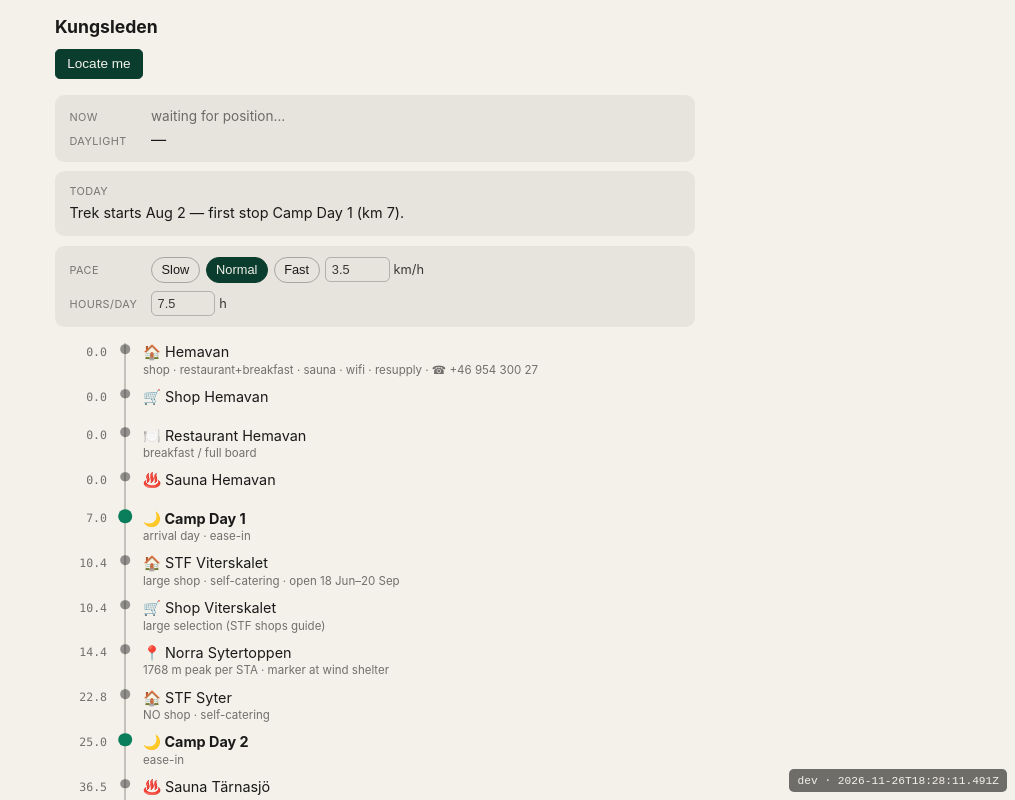
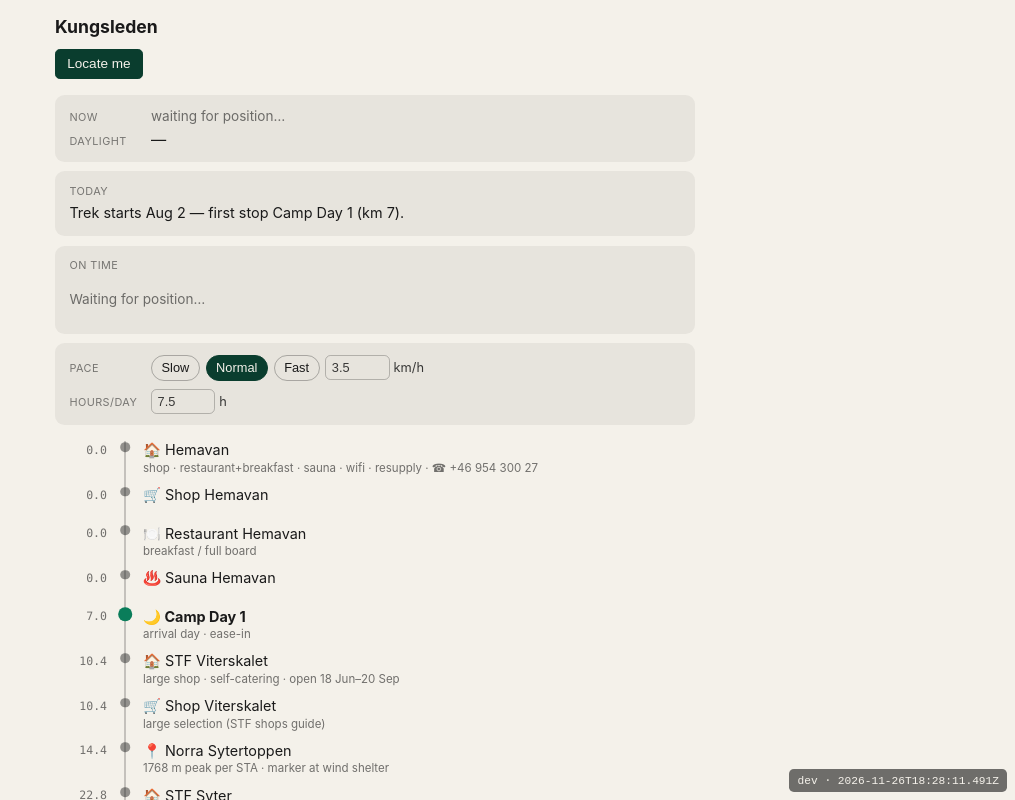
Before and after one commit to aosrgn/kungsleden-app, a Vue app: page / in a window 1280 px wide. Shown: the top 800 px of the page, without its empty margins (265-1280 px from the left). Built offline with nearby package versions, Linux system fonts and the light colour scheme.

Commit message:
feat: add ON-TIME panel with schedule and finish projection

```diff
--- /dev/null
+++ b/src/components/OnTimePanel.vue
@@ -0,0 +1,174 @@
+<script setup lang="ts">
+import { computed } from 'vue'
+import type { DiaryRow } from '../data/trip'
+import { planStops, plannedArrivalAtKm, startOfDay, addDays } from '../plan'
+
+const props = defineProps<{
+  diary: DiaryRow[]
+  positionKm: number | null
+  totalKm: number
+  now: Date
+  paceKmh: number
+  hoursPerDay: number
+}>()
+
+// Must be in Abisko by ~midday Aug 21 for the KRN→ARN flight (Fri Aug 21 21:05),
+// allowing for the Abisko→airport transfer. One deadline drives both buffer and the
+// per-pace flag so they can't disagree.
+const DEADLINE = new Date(2026, 7, 21, 12)
+// Day-granular projected finishes on/after Aug 21 are flagged: too tight for the
+// midday-arrival transfer even though the flight itself is that evening.
+const LATEST_SAFE_FINISH = addDays(startOfDay(DEADLINE), -1)
+const DAY_MS = 86400000
+const PACE_PRESETS = [3.0, 3.5, 4.0]
+
+const stops = computed(() => planStops(props.diary))
+// Plan A's finish reached at km-total, anchored the same way (18:00) as deltaMs, so
+// buffer and schedule delta share one reference frame.
+const plannedFinish = computed(() => (stops.value.length ? plannedArrivalAtKm(stops.value, props.totalKm) : null))
+const finished = computed(() => props.positionKm != null && props.positionKm >= props.totalKm)
+
+// + = ahead of Plan A (you reached this km before the plan expects you), − = behind.
+const deltaMs = computed(() => {
+  if (props.positionKm == null || !stops.value.length) return null
+  const planned = plannedArrivalAtKm(stops.value, props.positionKm)
+  return planned ? planned.valueOf() - props.now.valueOf() : null
+})
+
+const scheduleText = computed(() => {
+  const ms = deltaMs.value
+  if (ms == null) return null
+  const hours = Math.abs(ms) / 3600000
+  if (hours < 2) return 'on schedule'
+  const dir = ms > 0 ? 'ahead' : 'behind'
+  if (hours < 23.5) return `${Math.round(hours)} h ${dir}`
+  return `${(hours / 24).toFixed(1)} days ${dir}`
+})
+const scheduleDir = computed(() => {
+  const ms = deltaMs.value
+  if (ms == null || Math.abs(ms) < 2 * 3600000) return 'even'
+  return ms > 0 ? 'ahead' : 'behind'
+})
+
+// Spare days before the flight deadline, shifted by your ±schedule. Same anchor as
+// deltaMs (plannedFinish is 18:00-anchored), so it's internally consistent.
+const bufferDays = computed(() => {
+  if (deltaMs.value == null || !plannedFinish.value) return null
+  const base = (DEADLINE.valueOf() - plannedFinish.value.valueOf()) / DAY_MS
+  return Math.round((base + deltaMs.value / DAY_MS) * 10) / 10
+})
+
+// Projected Abisko finish date for each pace, at the chosen hours/day. Position-only
+// (assumes a full walking day ahead regardless of the hour it's checked).
+const finishRows = computed(() => {
+  if (props.positionKm == null) return []
+  const remaining = Math.max(0, props.totalKm - props.positionKm)
+  const paces = [...new Set([...PACE_PRESETS, Math.round(props.paceKmh * 10) / 10])].sort((a, b) => a - b)
+  return paces.map((pace) => {
+    const kmPerDay = pace * props.hoursPerDay
+    const daysLeft = remaining / kmPerDay
+    const date = addDays(startOfDay(props.now), Math.max(0, Math.ceil(daysLeft) - 1))
+    return {
+      pace,
+      isCurrent: pace === Math.round(props.paceKmh * 10) / 10,
+      date,
+      risky: date.valueOf() > LATEST_SAFE_FINISH.valueOf(),
+    }
+  })
+})
+
+const dayLabel = (d: Date) => d.toLocaleDateString([], { weekday: 'short', month: 'short', day: 'numeric' })
+</script>
+
+<template>
+  <section class="ontime">
+    <span class="head">On time</span>
+
+    <template v-if="positionKm == null">
+      <p class="line muted">Waiting for position…</p>
+    </template>
+
+    <template v-else-if="finished">
+      <p class="line">Trek complete. 🎉</p>
+    </template>
+
+    <template v-else>
+      <div class="stat">
+        <span class="label">vs Plan A</span>
+        <span class="value" :class="{ ahead: scheduleDir === 'ahead', behind: scheduleDir === 'behind' }">
+          {{ scheduleText }}
+        </span>
+      </div>
+      <div v-if="bufferDays != null" class="stat">
+        <span class="label">Buffer</span>
+        <span class="value" :class="{ behind: bufferDays < 1 }">{{ bufferDays }} days left</span>
+      </div>
+
+      <div class="finish">
+        <span class="label">Finish</span>
+        <ul class="paces">
+          <li v-for="r in finishRows" :key="r.pace" :class="{ current: r.isCurrent, risky: r.risky }">
+            <span class="pace">{{ r.pace.toFixed(1) }} km/h<span v-if="r.isCurrent"> ·you</span></span>
+            <span class="date">{{ dayLabel(r.date) }}<span v-if="r.risky"> · risks flight</span></span>
+          </li>
+        </ul>
+      </div>
+    </template>
+  </section>
+</template>
+
+<style scoped>
+.ontime {
+  display: flex;
+  flex-direction: column;
+  gap: 0.35rem;
+  padding: 0.8rem 0.9rem;
+  border-radius: 0.6rem;
+  background: color-mix(in srgb, currentColor 6%, transparent);
+}
+.head {
+  font-size: 0.68rem;
+  text-transform: uppercase;
+  letter-spacing: 0.04em;
+  opacity: 0.55;
+}
+.stat {
+  display: flex;
+  align-items: baseline;
+  gap: 0.6rem;
+}
+.label {
+  flex: 0 0 4.5rem;
+  font-size: 0.68rem;
+  text-transform: uppercase;
+  letter-spacing: 0.04em;
+  opacity: 0.55;
+}
+.value { font-size: 0.9rem; }
+.value.ahead { color: #0a7d5a; font-weight: 600; }
+.value.behind { color: #c2410c; font-weight: 600; }
+.muted { opacity: 0.6; font-size: 0.85rem; }
+
+.finish {
+  display: flex;
+  gap: 0.6rem;
+}
+.paces {
+  list-style: none;
+  margin: 0;
+  padding: 0;
+  display: flex;
+  flex-direction: column;
+  gap: 0.15rem;
+  font-size: 0.85rem;
+}
+.paces li {
+  display: flex;
+  gap: 0.6rem;
+  justify-content: space-between;
+}
+.paces .pace { opacity: 0.7; font-family: ui-monospace, SFMono-Regular, Menlo, monospace; }
+.paces li.current { font-weight: 650; }
+.paces li.current .pace { opacity: 1; }
+.paces li.risky .date { color: #c2410c; }
+</style>
--- a/src/components/PlannerView.vue
+++ b/src/components/PlannerView.vue
@@ -7,6 +7,7 @@
 import { createTrailIndex } from '../trail'
 import NowPanel from './NowPanel.vue'
 import TodayPanel from './TodayPanel.vue'
+import OnTimePanel from './OnTimePanel.vue'
 import PaceControl from './PaceControl.vue'
 import RouteStrip from './RouteStrip.vue'
 
@@ -76,6 +77,16 @@
       :pace-kmh="paceKmh"
       class="today-panel"
     />
+    <OnTimePanel
+      v-if="trip"
+      :diary="trip.diary"
+      :position-km="position?.km ?? null"
+      :total-km="trailIndex?.totalKm ?? 0"
+      :now="now"
+      :pace-kmh="paceKmh"
+      :hours-per-day="hoursPerDay"
+      class="ontime-panel"
+    />
     <PaceControl v-if="trip" v-model:pace-kmh="paceKmh" v-model:hours-per-day="hoursPerDay" class="pace-control" />
     <RouteStrip
       v-if="trip"
@@ -128,6 +139,7 @@
 
 .now-panel { margin-top: 1rem; }
 .today-panel { margin-top: 0.6rem; }
+.ontime-panel { margin-top: 0.6rem; }
 .pace-control { margin-top: 0.6rem; }
 .route { margin-top: 1rem; }
 
--- a/src/plan.ts
+++ b/src/plan.ts
@@ -24,6 +24,35 @@
 
 export function startOfDay(d: Date): Date {
   return new Date(d.getFullYear(), d.getMonth(), d.getDate())
+}
+
+export function addDays(d: Date, n: number): Date {
+  return new Date(d.getFullYear(), d.getMonth(), d.getDate() + n)
+}
+
+// Camps carry only a date, but are reached in the evening; anchor the planned
+// arrival at this hour so "ahead/behind Plan A" reads ~0 when you're at a camp on
+// its day, instead of a full day off from a midnight anchor.
+const ARRIVAL_MS = 18 * 3600 * 1000
+
+// The datetime the plan has you reaching a given km, linearly interpolated between
+// the overnight knots (each one calendar day apart, anchored at ARRIVAL_MS). Clamped
+// to the first/last stop outside the route. Used for "how far ahead/behind Plan A".
+export function plannedArrivalAtKm(stops: PlanStop[], km: number): Date | null {
+  if (!stops.length) return null
+  const at = (s: PlanStop) => s.date.valueOf() + ARRIVAL_MS
+  if (km <= stops[0].km) return new Date(at(stops[0]))
+  const last = stops[stops.length - 1]
+  if (km >= last.km) return new Date(at(last))
+  for (let i = 1; i < stops.length; i++) {
+    const a = stops[i - 1]
+    const b = stops[i]
+    if (km <= b.km) {
+      const f = (km - a.km) / (b.km - a.km)
+      return new Date(at(a) + f * (at(b) - at(a)))
+    }
+  }
+  return new Date(at(last))
 }
 
 function sameLocalDay(a: Date, b: Date): boolean {
```
